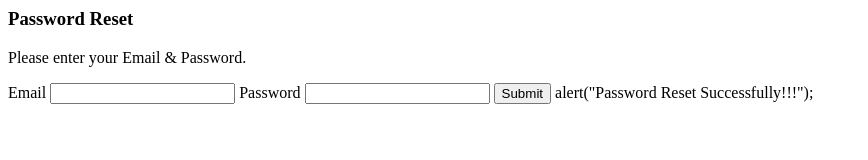
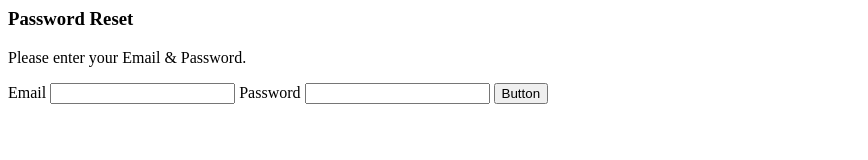
Before and after one commit to bryenw/passwordReset, a plain HTML site: page index.html in a window 1280 px wide. Shown: the whole page, without its empty margins (0-868 px from the left). Drawn offline with Linux system fonts and the light colour scheme.

Commit message:
Update index.html

```diff
--- a/index.html
+++ b/index.html
@@ -9,7 +9,6 @@
     <label for="psw">Password</label>
     <input type="password" id="psw" name="psw" pattern="(?=.*\d)(?=.*[a-z])(?=.*[A-Z]).{8,}" title="Must contain at least one number and one uppercase and lowercase letter, and at least 8 or more characters" required>
 
-    <input type="submit" value="Submit">
-    alert("Password Reset Successfully!!!");
+    <input type="submit" onclicked="return clicked()" value="Button">
   </form>
 </div>
```
